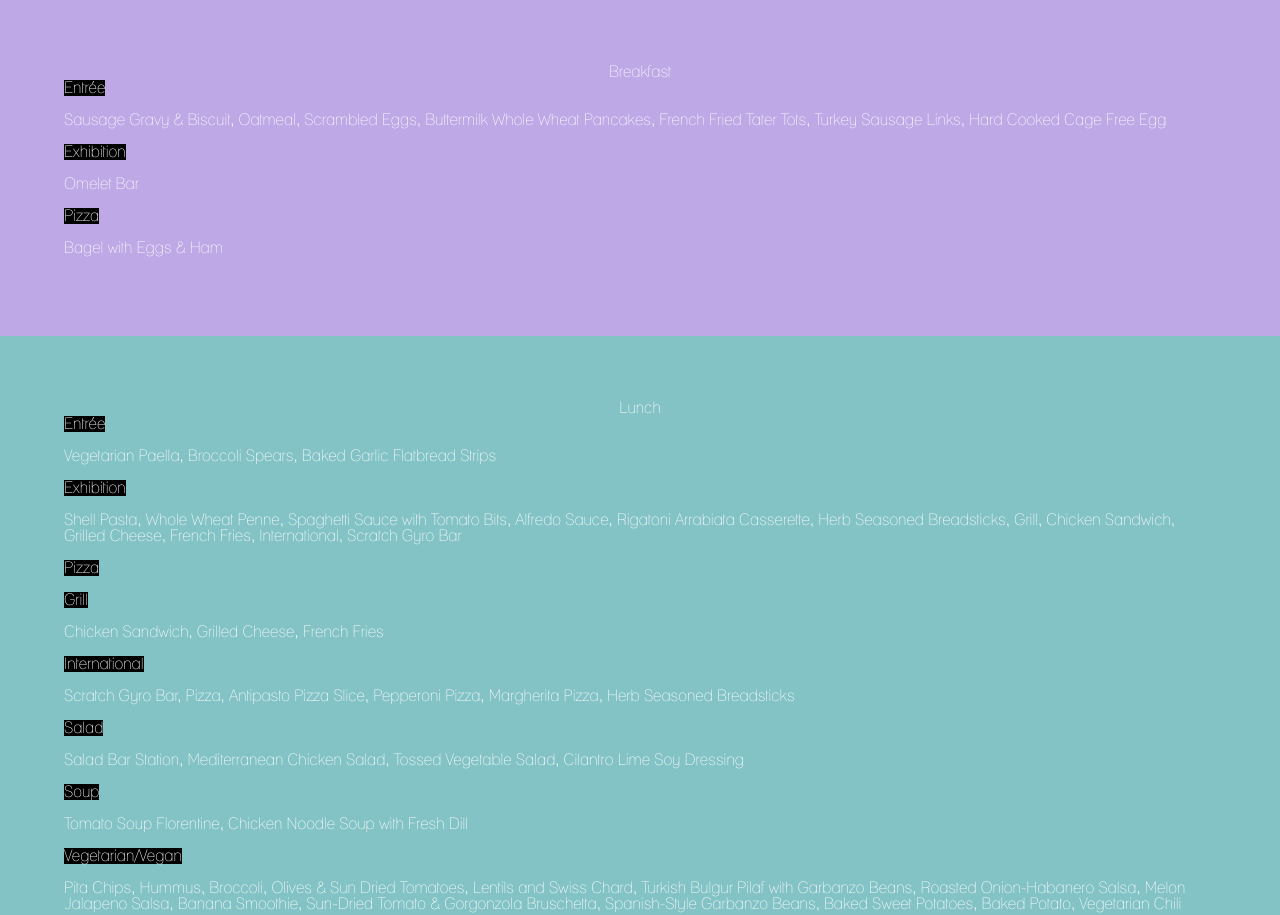
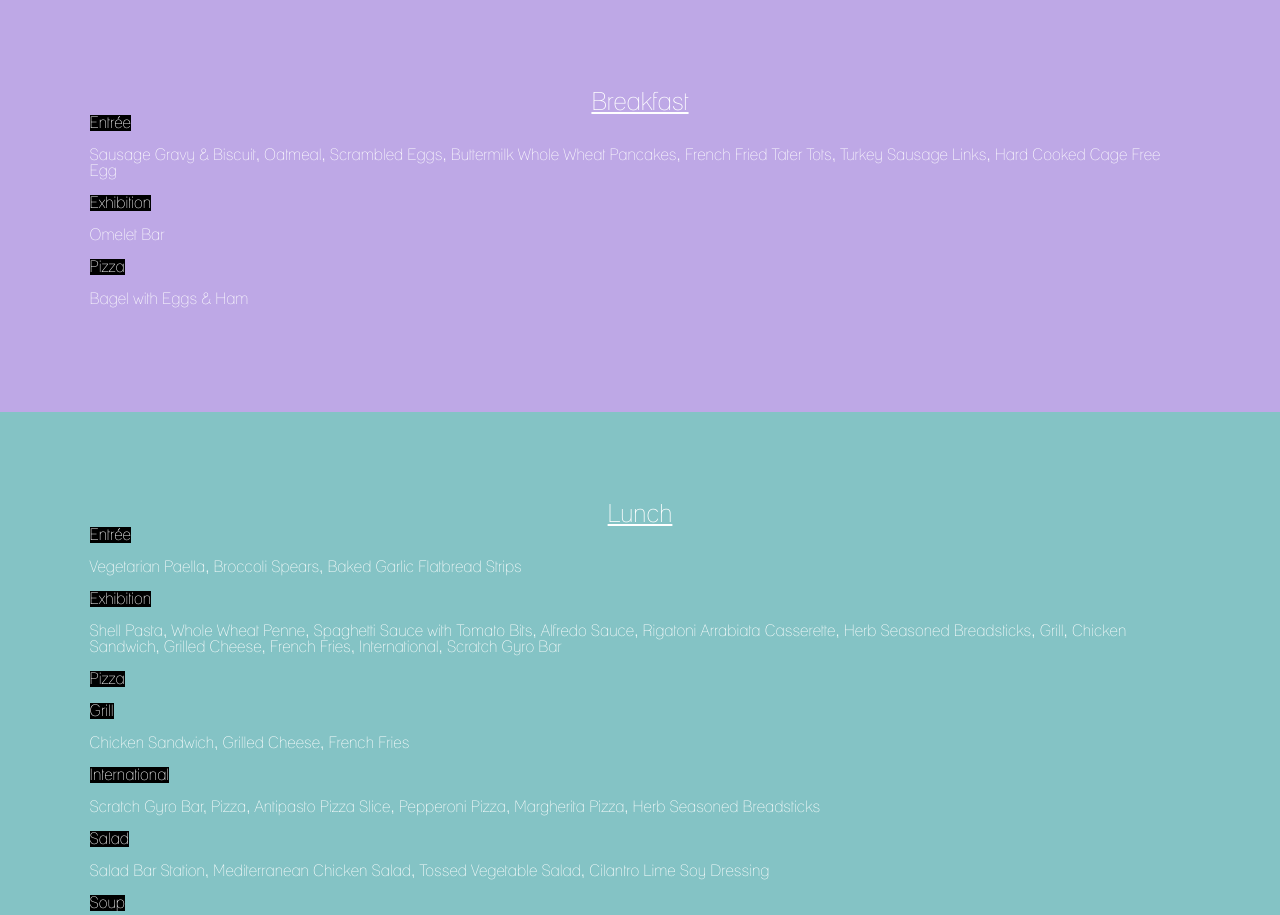
Before and after one commit to crim-bell-curve/whats-cooking, a website with bundled scripts: page index.html in a window 1280 px wide. Shown: the top 915 px of the page. Built offline with nearby package versions, Linux system fonts and the light colour scheme.

Commit message:
more emphasis on title and some padding

```diff
--- a/style/style.css
+++ b/style/style.css
@@ -9,7 +9,7 @@ body {
 }
 
 .outer {
-	padding: 5%;
+	padding: 7%;
 }
 
 #breakfast {
@@ -34,4 +34,6 @@ body {
 
 .text {
 	text-align: center;
+	font-size: 25;
+	text-decoration: underline;
 }
```
